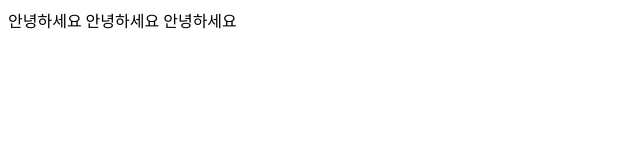
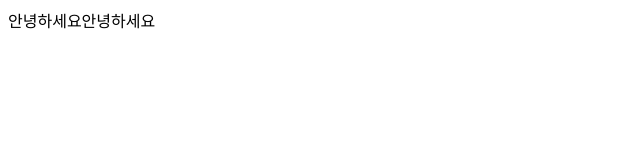
Before and after one commit to jannabiii/Portfolio, a plain HTML site: page Study/Test.html in a window 1280 px wide. Shown: the whole page, without its empty margins (0-640 px from the left). Drawn offline with Linux system fonts and the light colour scheme.

```diff
--- a/Study/Test.html
+++ b/Study/Test.html
@@ -7,8 +7,7 @@
     <title>Document</title>
 </head>
 <body>
-안녕하세요
-안녕하세요
-안녕하세요
+안녕하세요<span>안녕하세요</span>
+
 </body>
 </html>
```
